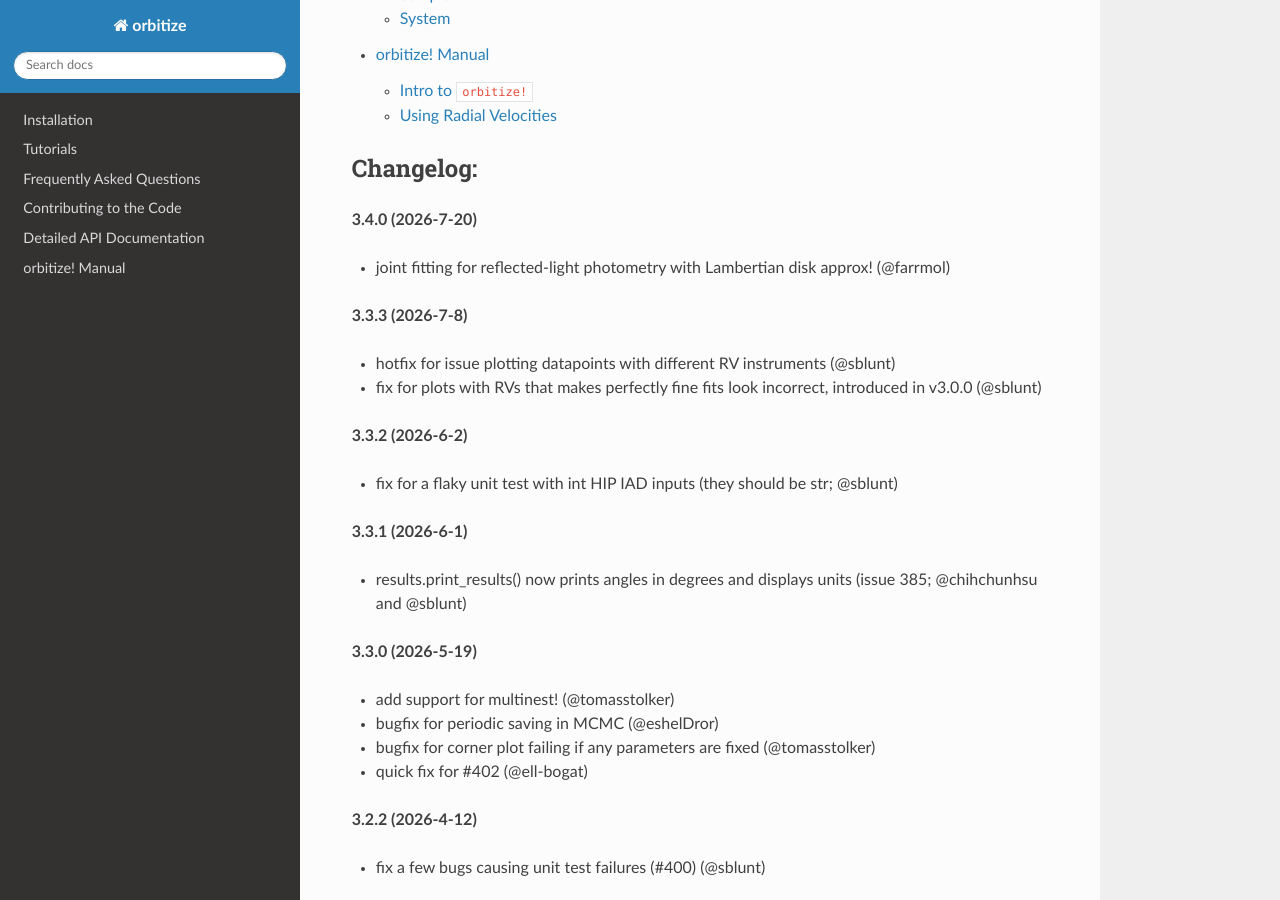
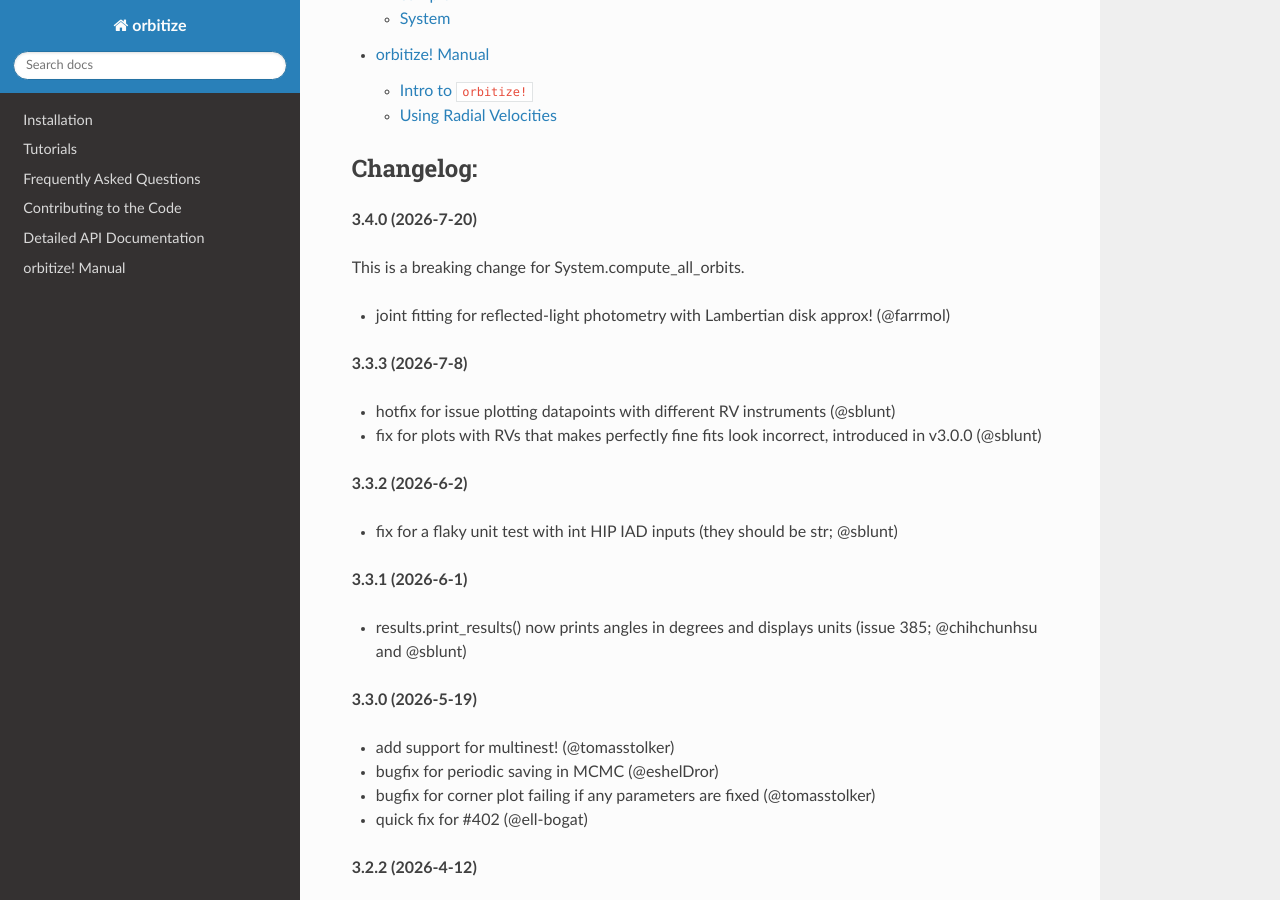
Before and after one commit to sblunt/orbitize, a Sphinx documentation site: the page built from docs/index.rst, in a window 1280 px wide and 900 px high, scrolled down 1850 px. Built offline with Sphinx 7.4.7 and the Read the Docs theme 3.1.0, drawn with Linux system fonts in a browser that asks for light colours; pages that are not in the unit, such as notebooks, are missing from menus.

Commit message:
add note to changelog that we're breaking comp_all_orbits

```diff
--- a/docs/index.rst
+++ b/docs/index.rst
@@ -56,6 +56,8 @@ Changelog:
 ++++++++++
 
 **3.4.0 (2026-7-20)**
+
+This is a breaking change for System.compute_all_orbits.
 
 - joint fitting for reflected-light photometry with Lambertian disk approx! (@farrmol)
 
```
